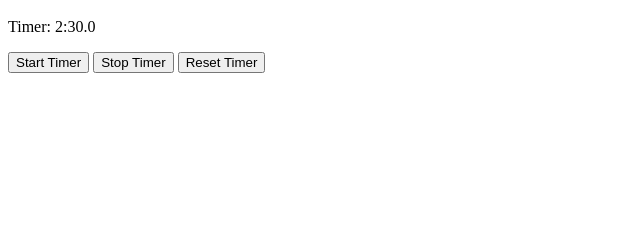
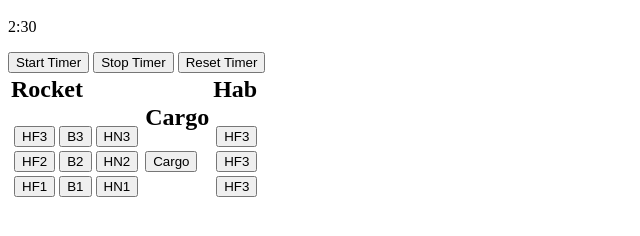
Before and after one commit to RyanHir/2019driverpractice, a plain HTML site: page index.html in a window 1280 px wide. Shown: the part 48-284 px from the top of the page, without its empty margins (0-640 px from the left). Drawn offline with Linux system fonts and the light colour scheme.

Commit message:
wflcjaerlivjeivpuizerhgpiuear

```diff
--- a/index.html
+++ b/index.html
@@ -8,6 +8,54 @@
 		<button type="button" onclick="stopTime()">Stop Timer</button>
 		<button type="button" onclick="resetTime()">Reset Timer</button>
 	</div>
+	<table>
+		<tr>
+			<td>
+				<div class="rocket">
+					<h2>Rocket</h2>
+					<table>
+						<tr>
+							<th><button type="button">HF3</button></th>
+							<th><button type="button">B3</button></th>
+							<th><button type="button">HN3</button></th>
+						</tr>
+						<tr>
+							<th><button type="button">HF2</button></th>
+							<th><button type="button">B2</button></th>
+							<th><button type="button">HN2</button></th>
+						</tr>
+						<tr>
+							<th><button type="button">HF1</button></th>
+							<th><button type="button">B1</button></th>
+							<th><button type="button">HN1</button></th>
+						</tr>
+					</table>
+				</div>
+			</td>
+			<td>
+				<div class="cargo">
+					<h2>Cargo</h2>
+					<button type="button">Cargo</button>
+				</div>
+			</td>
+			<td>
+				<div class="hab">
+					<h2>Hab</h2>
+					<table>
+						<tr>
+							<th><button type="button">HF3</button></th>
+						</tr>
+						<tr>
+							<th><button type="button">HF3</button></th>
+						</tr>
+						<tr>
+							<th><button type="button">HF3</button></th>
+						</tr>
+					</table>
+				</div>
+			</td>
+		</tr>
+	</table>
 </body>
 <script src="super.js"></script>
 </html
--- a/super.js
+++ b/super.js
@@ -1,20 +1,18 @@
 var timer = document.getElementById("time");
 var currentTimeMin = 2;
 var currentTimeSec = 30;
-var currentTimeMil = 0
 
 function resetTime() {
     currentTimeMin = 2;
     currentTimeSec = 30;
-    currentTimeMil = 0;
-    timer.innerHTML = "Timer: "+currentTimeMin+":"+currentTimeSec+"."+currentTimeMil;
+    timer.innerHTML = currentTimeMin+":"+currentTimeSec;
 }
 function startTime() {
     function idk(duration, display) {
         var timer = duration, minutes, seconds;
         setInterval(function () {
             minutes = parseInt(timer / 60, 10)
-            seconds = parseInt(timer % 60, 10);
+            seconds = (timer % 60);
 
             minutes = minutes < 10 ? "0" + minutes : minutes;
             seconds = seconds < 10 ? "0" + seconds : seconds;
@@ -27,9 +25,9 @@ function startTime() {
         }, 1000);
     }
 
-    min = currentTimeMin * 60;
-    min = min + currentTimeSec;
-    min = min + (currentTimeMil / 1000)
+    startingTime = Date.now;
+
+
 
     idk(min, timer);
 }
```
